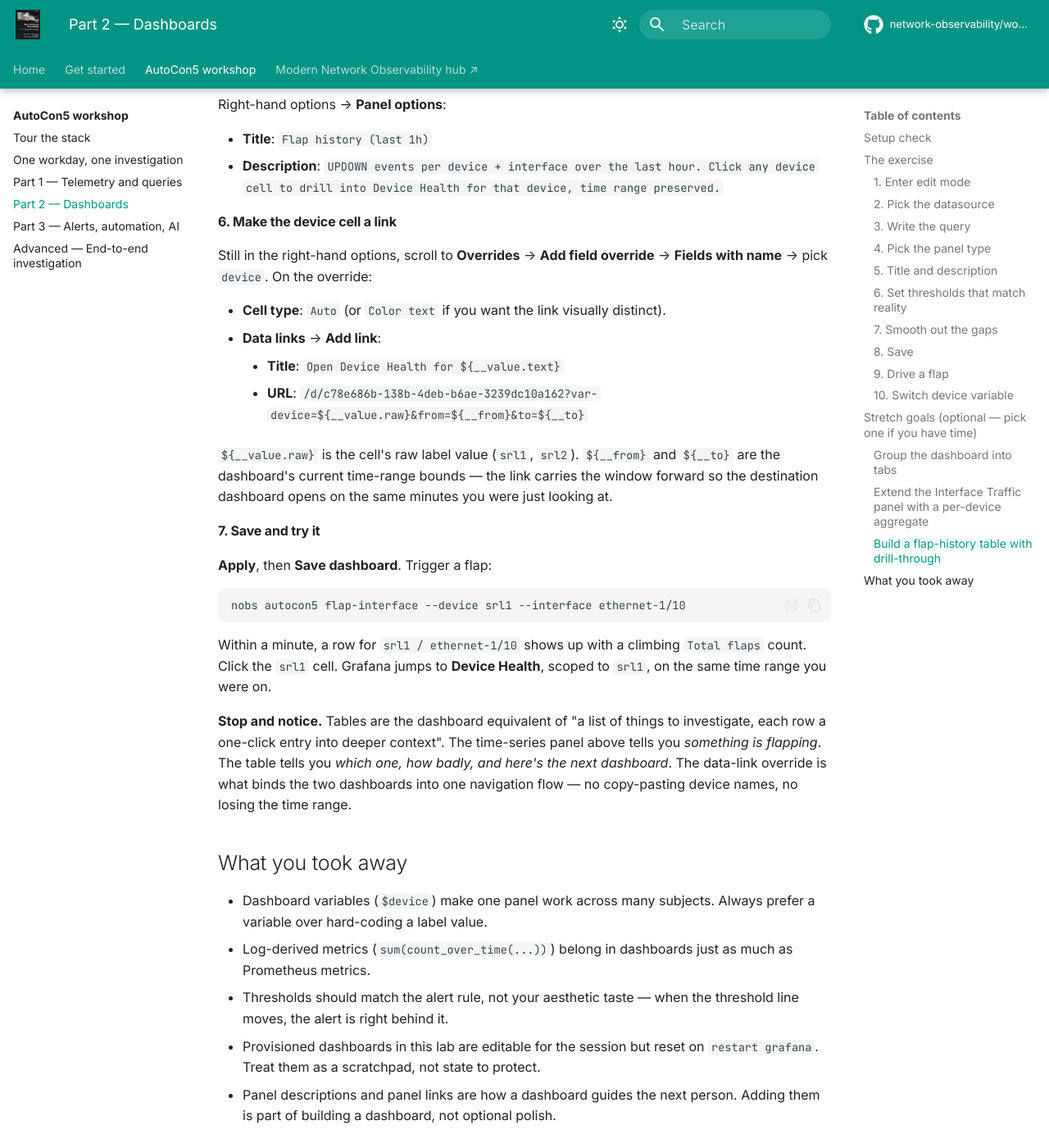
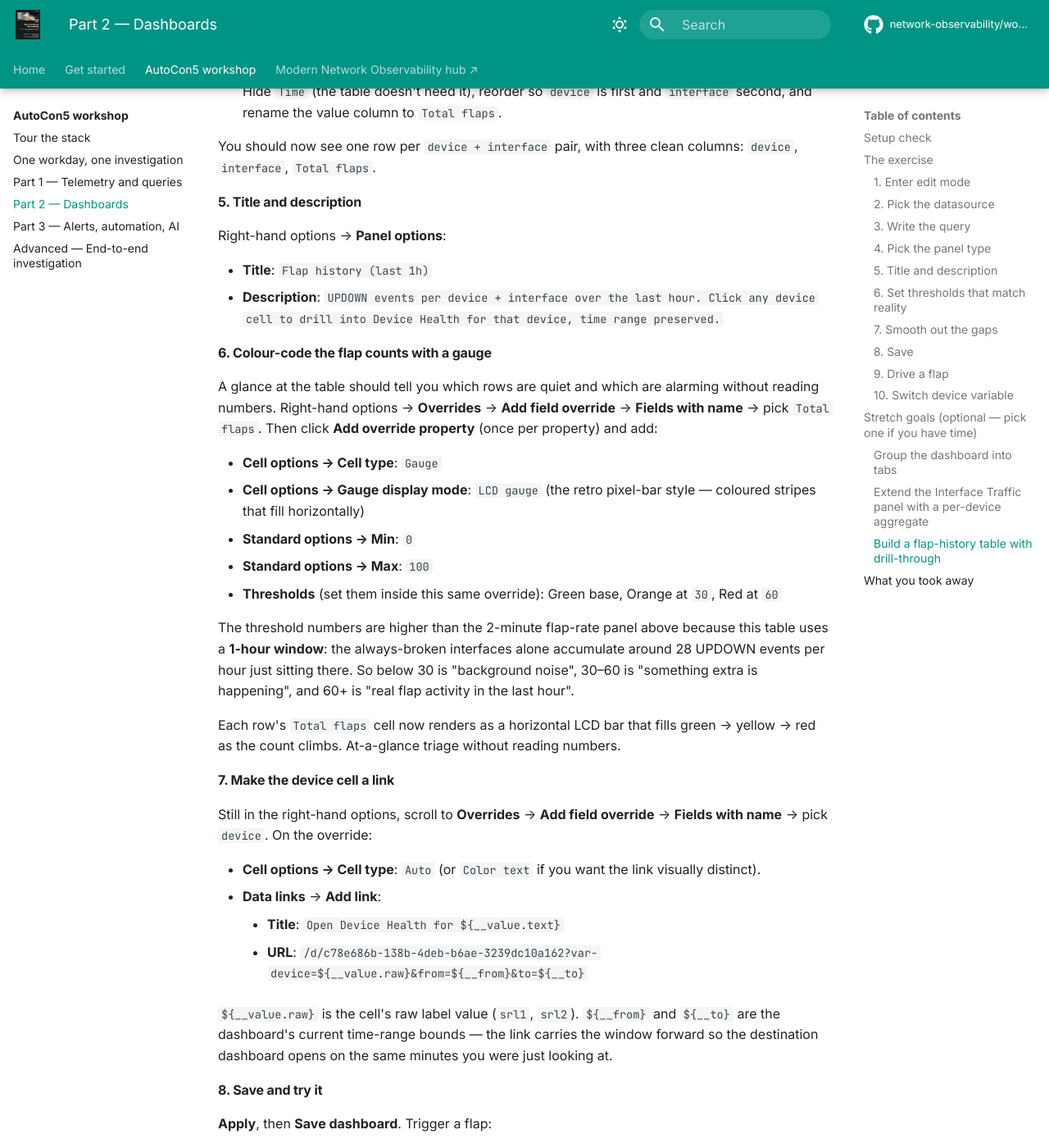
Before and after one commit to network-observability/workshops, an MkDocs documentation site: the page built from docs/workshop/part-2.md, in a window 1280 px wide and 1400 px high, scrolled down 12789 px. Shown: the whole window at 82% size. Built offline with MkDocs 1.6.1 and Material for MkDocs 9.7.7, drawn with Linux system fonts in a browser that asks for light colours; comment, search, counter and statistics services are not loaded; some of the changed text lies outside the part shown.

Commit message:
docs(autocon5): add query Type=Instant step to flap-history table
Playwright walkthrough surfaced this gap: the default query Type is
Range, which returns one row per scrape interval (50+ rows for our
4 series). The doc claimed "one row per device + interface pair" but
that's only true if you flip Type to Instant first.

Added a sentence after the LogQL paste in Step 2 telling the student
to expand Options → set Type from Range to Instant. Verified in v13
UI: with Instant, the query returns exactly 4 rows
(srl1/ethernet-1/1, srl1/ethernet-1/11, srl2/ethernet-1/10,
srl2/ethernet-1/11) — matching the doc's promise.

Without this step, the next transformation step also shows a warning
("Organize fields only acts on a single frame"), which would have
confused students who followed the doc exactly.

````diff
--- a/workshops/autocon5/guides/part-2-dashboards.md
+++ b/workshops/autocon5/guides/part-2-dashboards.md
@@ -321,7 +321,11 @@
 sum by (device, interface) (count_over_time({vendor_facility_process="UPDOWN"}[1h]))
 ```
 
-A 1-hour window is "what's been flapping today" — wider than the 2-minute alert window so the table holds stable rows even between flaps. Click **Run query**.
+A 1-hour window is "what's been flapping today" — wider than the 2-minute alert window so the table holds stable rows even between flaps.
+
+Below the query box, expand **Options** and switch **Type** from `Range` to `Instant`. For a table, we want one row per device + interface pair — not one row per time sample. Instant returns the most-recent value per series; Range would return a row per scrape interval, multiplying the table by 50× without adding signal.
+
+Click **Run query**.
 
 #### 3. Switch the panel type
 
@@ -343,18 +347,32 @@
 - **Title**: `Flap history (last 1h)`
 - **Description**: `UPDOWN events per device + interface over the last hour. Click any device cell to drill into Device Health for that device, time range preserved.`
 
-#### 6. Make the device cell a link
+#### 6. Colour-code the flap counts with a gauge
+
+A glance at the table should tell you which rows are quiet and which are alarming without reading numbers. Right-hand options → **Overrides** → **Add field override** → **Fields with name** → pick `Total flaps`. Then click **Add override property** (once per property) and add:
+
+- **Cell options → Cell type**: `Gauge`
+- **Cell options → Gauge display mode**: `LCD gauge` (the retro pixel-bar style — coloured stripes that fill horizontally)
+- **Standard options → Min**: `0`
+- **Standard options → Max**: `100`
+- **Thresholds** (set them inside this same override): Green base, Orange at `30`, Red at `60`
+
+The threshold numbers are higher than the 2-minute flap-rate panel above because this table uses a **1-hour window**: the always-broken interfaces alone accumulate around 28 UPDOWN events per hour just sitting there. So below 30 is "background noise", 30–60 is "something extra is happening", and 60+ is "real flap activity in the last hour".
+
+Each row's `Total flaps` cell now renders as a horizontal LCD bar that fills green → yellow → red as the count climbs. At-a-glance triage without reading numbers.
+
+#### 7. Make the device cell a link
 
 Still in the right-hand options, scroll to **Overrides** → **Add field override** → **Fields with name** → pick `device`. On the override:
 
-- **Cell type**: `Auto` (or `Color text` if you want the link visually distinct).
+- **Cell options → Cell type**: `Auto` (or `Color text` if you want the link visually distinct).
 - **Data links** → **Add link**:
     - **Title**: `Open Device Health for ${__value.text}`
     - **URL**: `/d/c78e686b-138b-4deb-b6ae-3239dc10a162?var-device=${__value.raw}&from=${__from}&to=${__to}`
 
 `${__value.raw}` is the cell's raw label value (`srl1`, `srl2`). `${__from}` and `${__to}` are the dashboard's current time-range bounds — the link carries the window forward so the destination dashboard opens on the same minutes you were just looking at.
 
-#### 7. Save and try it
+#### 8. Save and try it
 
 **Apply**, then **Save dashboard**. Trigger a flap:
 
````
